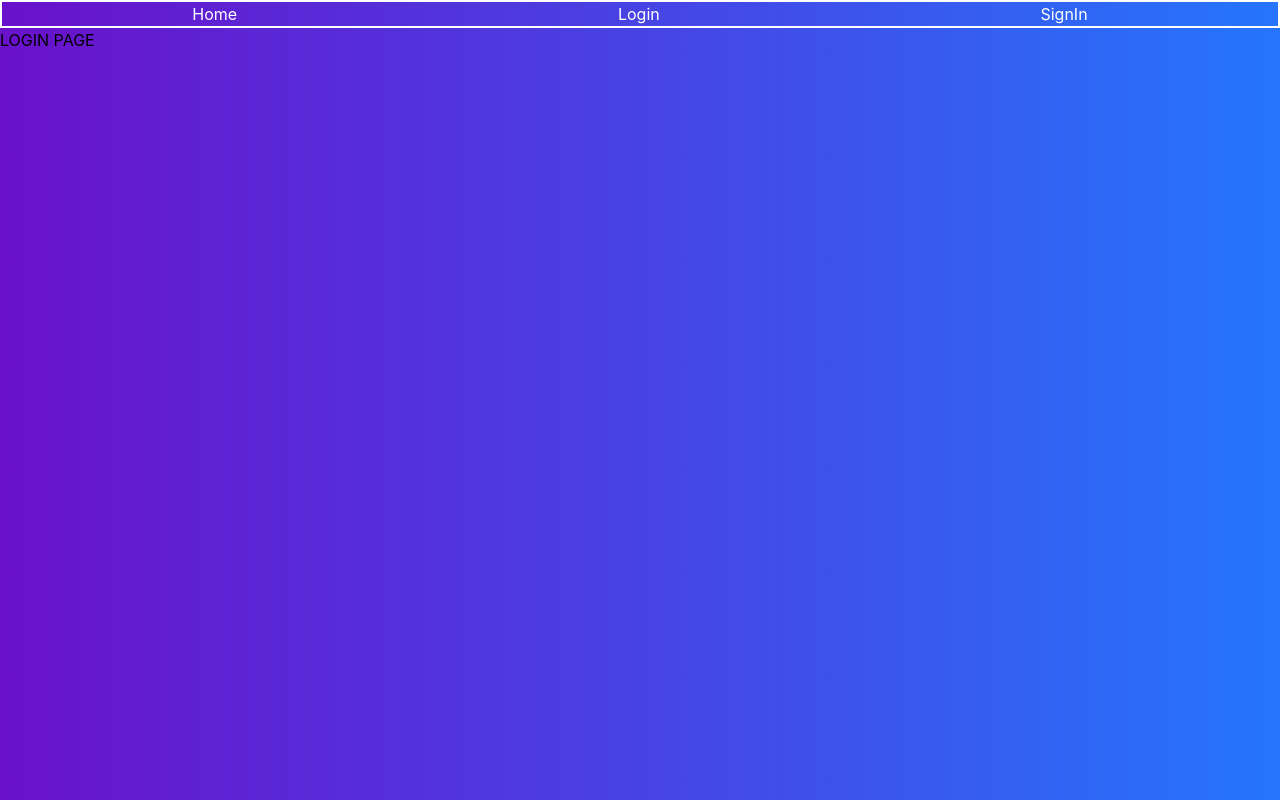
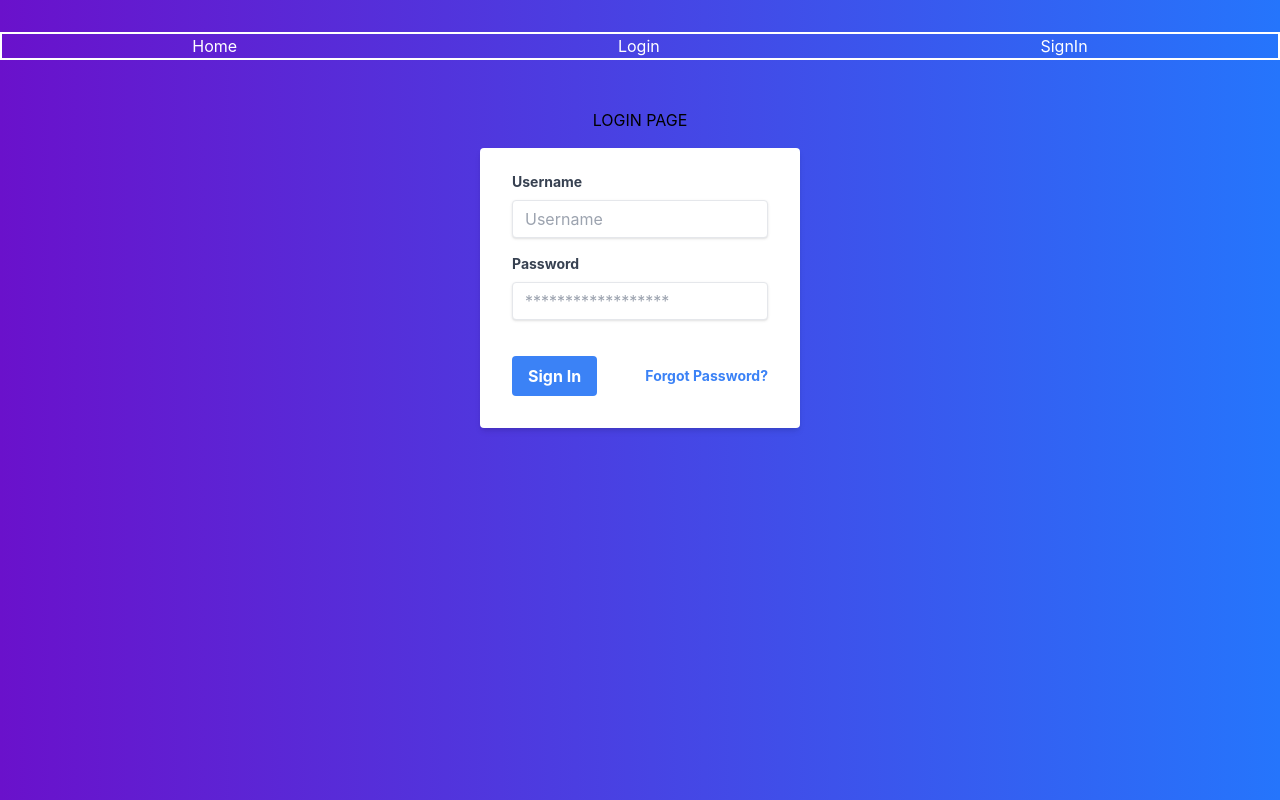
Before and after one commit to AnaiO/chatApp, a React (Create React App) app in the folder public/: page /login in a window 1280 px wide. Built offline with nearby package versions, Linux system fonts and the light colour scheme.

Commit message:
add login form and base files for routing

```diff
--- a/public/src/App.js
+++ b/public/src/App.js
@@ -7,8 +7,8 @@
 export default function App() {
   return (
     <BrowserRouter>
-      <header class="border-2 border-white">
-        <ul class="flex justify-around text-white rounded-lg">
+      <header className="border-2 border-white my-8">
+        <ul className="flex justify-around text-white rounded-lg">
           <li>
             <Link to='/'>Home</Link>
           </li>
@@ -20,11 +20,13 @@
           </li>
         </ul>
       </header>
-      <Routes>
-        <Route path='/login' element={<Login />} />
-        <Route path='/sign-in' element={<SignIn />} />
-        <Route exact path='/' element={<Home />} />
-      </Routes>
+      <main>
+        <Routes>
+          <Route path='/login' element={<Login />} />
+          <Route path='/sign-in' element={<SignIn />} />
+          <Route exact path='/' element={<Home />} />
+        </Routes>
+      </main>
     </BrowserRouter>
   );
 }
--- a/public/src/pages/Login.js
+++ b/public/src/pages/Login.js
@@ -1,5 +1,36 @@
 export default function Login() {
   return (
-    <div>LOGIN PAGE</div>
+    <>
+      <h1 className="text-center py-4">LOGIN PAGE</h1>
+      <div>
+        <div className="w-full max-w-xs mx-auto">
+          <form className="bg-white shadow-md rounded px-8 pt-6 pb-8 mb-4">
+            <div className="mb-4">
+              <label className="block text-gray-700 text-sm font-bold mb-2" for="username">
+                Username
+              </label>
+              <input className="shadow appearance-none border rounded w-full py-2 px-3 text-gray-700 leading-tight focus:outline-none focus:shadow-outline" id="username" type="text" placeholder="Username" />
+            </div>
+            <div className="mb-6">
+              <label className="block text-gray-700 text-sm font-bold mb-2" for="password">
+                Password
+              </label>
+              <input className="shadow appearance-none border rounded w-full py-2 px-3 text-gray-700 mb-3 leading-tight focus:outline-none focus:shadow-outline" id="password" type="password" placeholder="******************" />
+              {/* <p className="text-red-500 text-xs italic">Please choose a password.</p> */}
+            </div>
+            <div className="flex items-center justify-between">
+              <button className="bg-blue-500 hover:bg-blue-700 text-white font-bold py-2 px-4 rounded focus:outline-none focus:shadow-outline" type="button">
+                Sign In
+              </button>
+              <a className="inline-block align-baseline font-bold text-sm text-blue-500 hover:text-blue-800" href="#">
+                Forgot Password?
+              </a>
+            </div>
+          </form>
+          <p className="text-center text-gray-500 text-xs">
+          </p>
+        </div>
+      </div>
+    </>
   );
 }
```
Also changed, not shown: public/src/index.css (+5 -3 lines), 2 other files (tests, documents, lock files or other folders).
